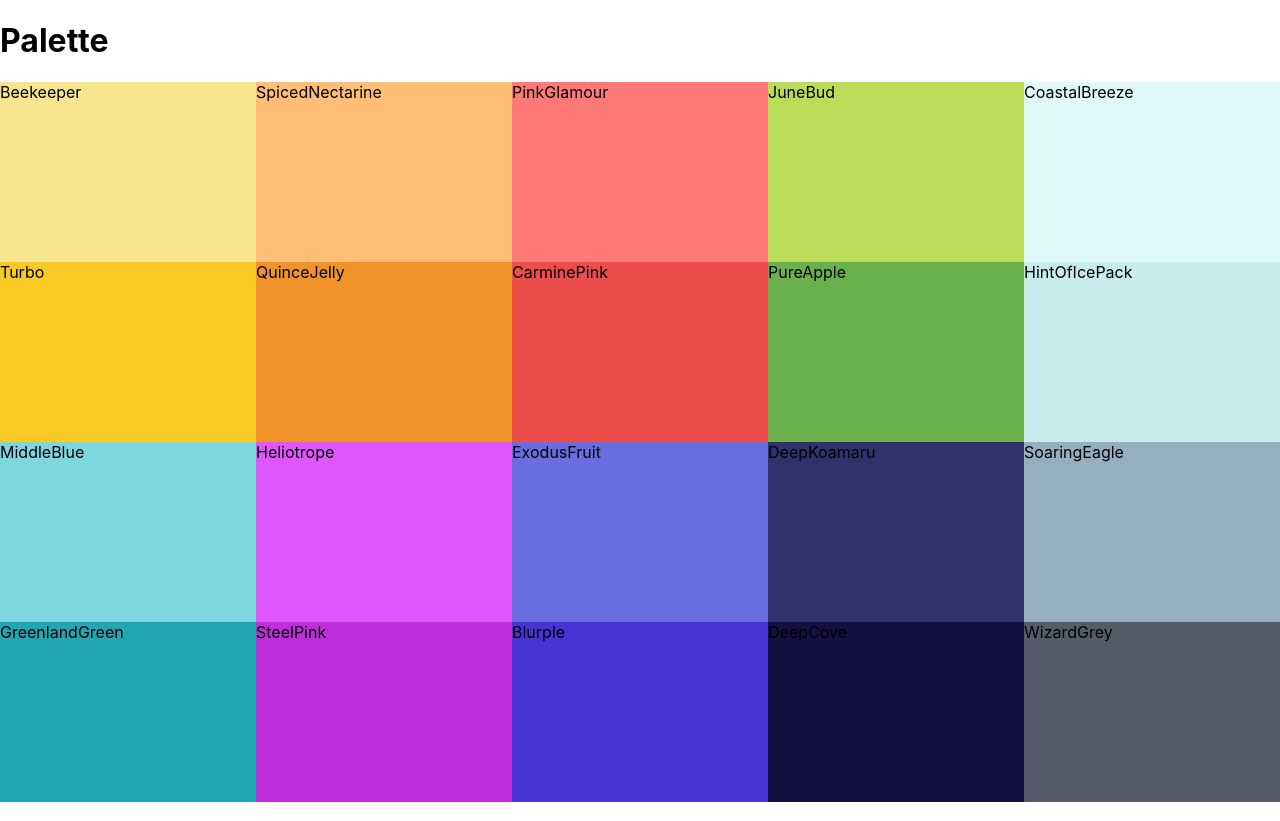
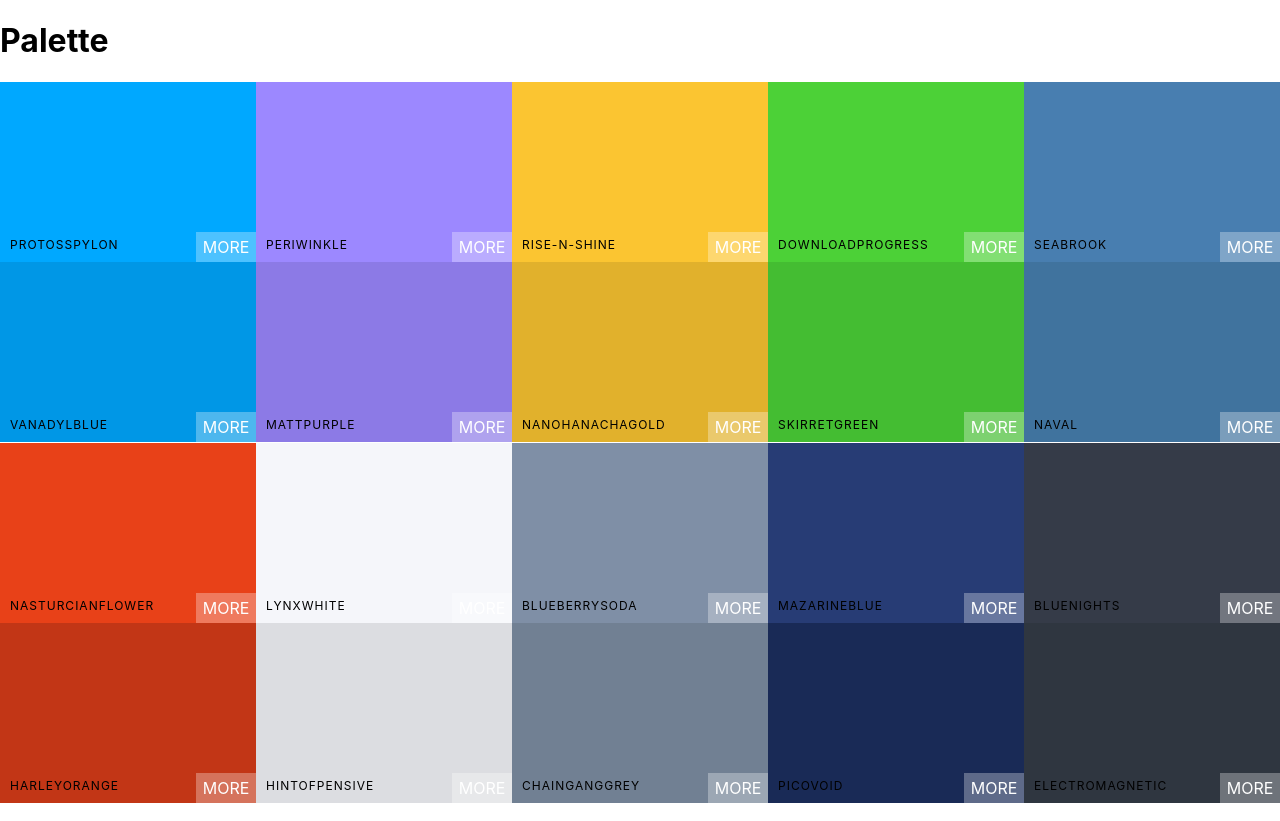
Before and after one commit to atm1504/color-box-react, a React (Create React App) app: page / in a window 1280 px wide. Built offline with nearby package versions, Linux system fonts and the light colour scheme.

Commit message:
feat: Style colorboxes

```diff
--- a/src/App.js
+++ b/src/App.js
@@ -5,7 +5,7 @@ import seedColors from "./seedColors";
 function App() {
   return (
     <div>
-      <Palette {...seedColors[4]}/>
+      <Palette {...seedColors[5]}/>
     </div>
   );
 }
--- a/src/ColorBox.css
+++ b/src/ColorBox.css
@@ -5,4 +5,56 @@
     display: inline-block;
     position: relative;
     cursor: pointer;
+    margin-bottom: -3.5px;
 }
+
+.copy-button{
+    width:100px;
+    height:30px;
+    position: absolute;
+    display: inline-block;
+    top: 50%;
+    left:50%;
+    margin-left: -50px;
+    margin-top: -15px;
+    text-align: center;
+    outline: none;
+    background: rgba(255,255,255,0.3);
+    font-size: 1rem;
+    line-height: 30px;
+    color:white;
+    text-transform: uppercase;
+    border: none;
+    opacity: 0;
+}
+
+.ColorBox:hover .copy-button{
+    opacity: 1;
+    transition: 0.5s;
+}
+
+.box-content{
+    position: absolute;
+    padding: 10px;
+    width: 100%;
+    left:0px;
+    bottom: 0px;
+    color: black;
+    letter-spacing: 1px;
+    text-transform: uppercase;
+    font-size: 12px;
+}
+
+.see-more{
+    background: rgba(255,255,255,0.3);
+    position: absolute;
+    border: none;
+    right: 0px;
+    bottom: 0px;
+    color: white;
+    width: 60px;
+    height: 30px;
+    text-align: center;
+    line-height: 30px;
+    text-transform: uppercase;
+}
--- a/src/ColorBox.js
+++ b/src/ColorBox.js
@@ -3,9 +3,17 @@ import "./ColorBox.css";
 
 export default class ColorBox extends Component {
     render() {
+        const { name, background } = this.props;
         return (
-            <div style={ {background:this.props.background} } className="ColorBox">
-                <span>{ this.props.name}</span>
+            <div style={ {background:background} } className="ColorBox">
+                {/* <span>{ this.props.name}</span> */}
+                <div className="copy-containers">
+                    <div className="box-content">
+                        <span>{ name}</span>
+                    </div>
+                <button className="copy-button"> Copy</button>
+                </div>
+                <span className="see-more">More</span>
             </div>
         )
     }
```
Also changed, not shown: 1 other file (tests, documents, lock files or other folders).
